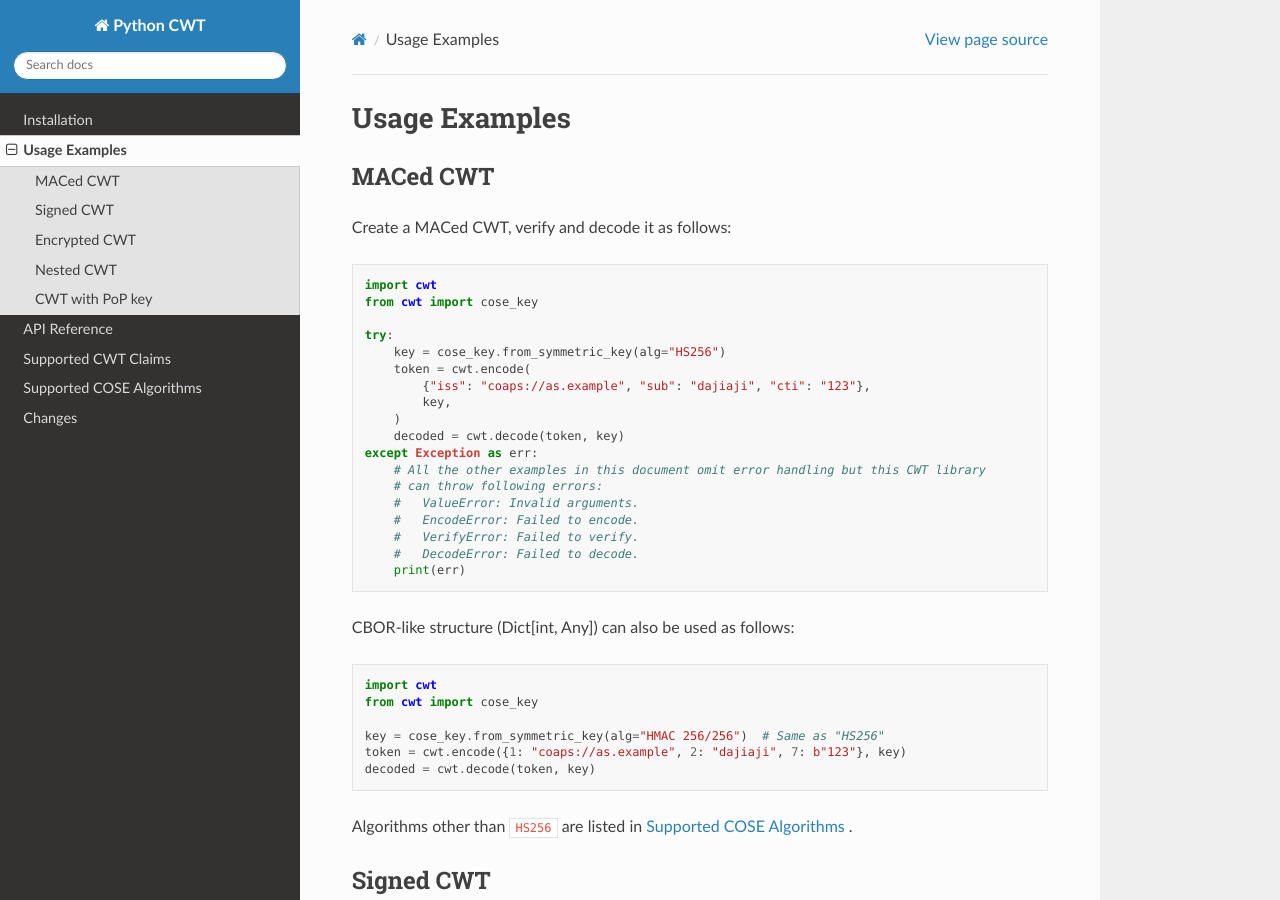
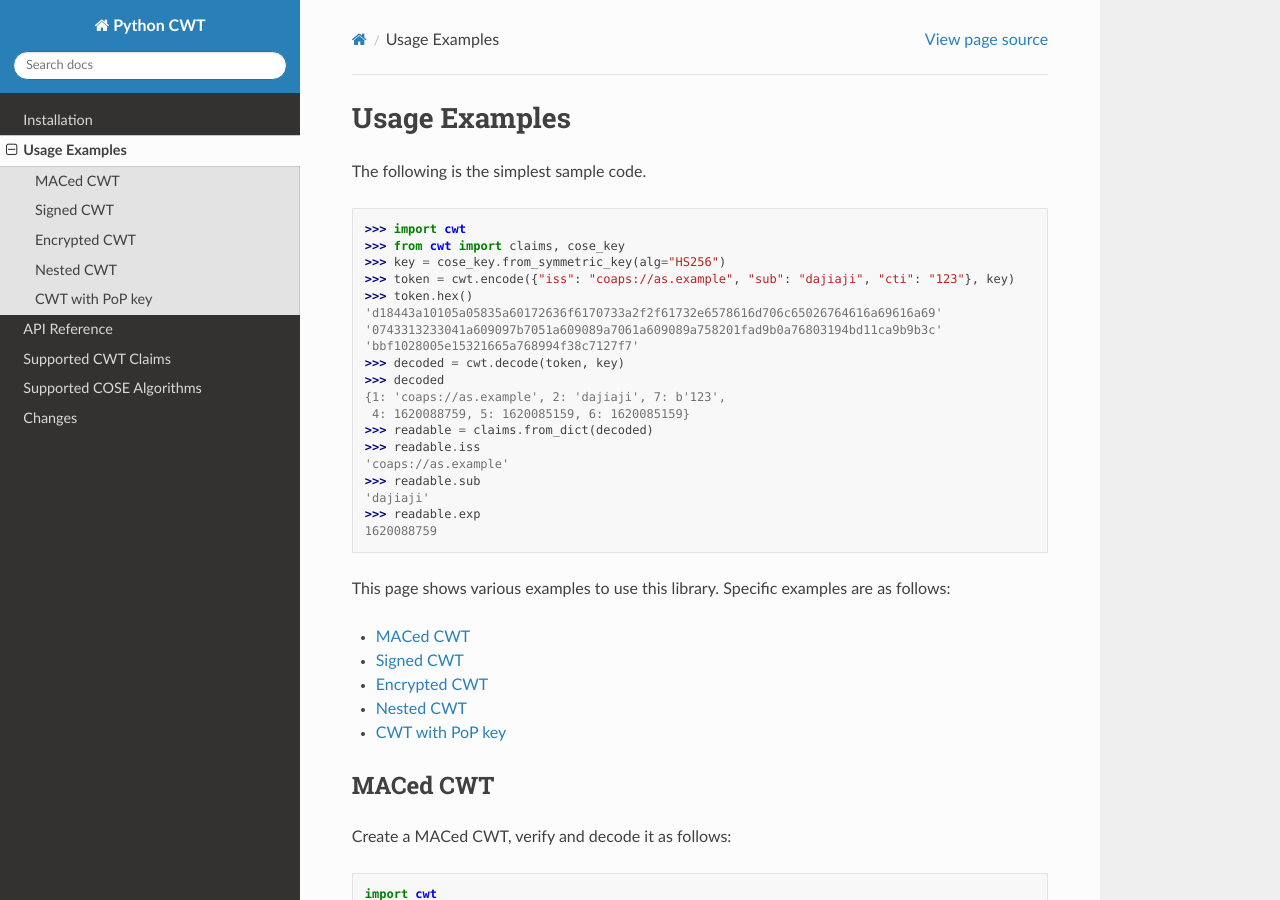
Before and after one commit to dajiaji/python-cwt, a Sphinx documentation site: the page built from docs/usage.rst, in a window 1280 px wide and 900 px high. Built offline with Sphinx 7.4.7 and the Read the Docs theme 2.0.0, drawn with Linux system fonts in a browser that asks for light colours; pages that are not in the unit, such as notebooks, are missing from menus.

Commit message:
Add samples which use Claims.

```diff
--- a/docs/usage.rst
+++ b/docs/usage.rst
@@ -1,5 +1,34 @@
 Usage Examples
 ==============
+
+The following is the simplest sample code.
+
+.. code-block:: pycon
+
+    >>> import cwt
+    >>> from cwt import claims, cose_key
+    >>> key = cose_key.from_symmetric_key(alg="HS256")
+    >>> token = cwt.encode({"iss": "coaps://as.example", "sub": "dajiaji", "cti": "123"}, key)
+    >>> token.hex()
+    'd18443a10105a05835a60172636f6170733a2f2f61732e6578616d706c65026764616a69616a69'
+    '0743313233041a609097b7051a609089a7061a609089a758201fad9b0a76803194bd11ca9b9b3c'
+    'bbf1028005e15321665a768994f38c7127f7'
+    >>> decoded = cwt.decode(token, key)
+    >>> decoded
+    {1: 'coaps://as.example', 2: 'dajiaji', 7: b'123',
+     4: 1620088759, 5: 1620085159, 6: 1620085159}
+    >>> readable = claims.from_dict(decoded)
+    >>> readable.iss
+    'coaps://as.example'
+    >>> readable.sub
+    'dajiaji'
+    >>> readable.exp
+    1620088759
+
+This page shows various examples to use this library. Specific examples are as follows:
+
+.. contents::
+   :local:
 
 MACed CWT
 ---------
```
Also changed, not shown: README.md (+22 -0 lines).
